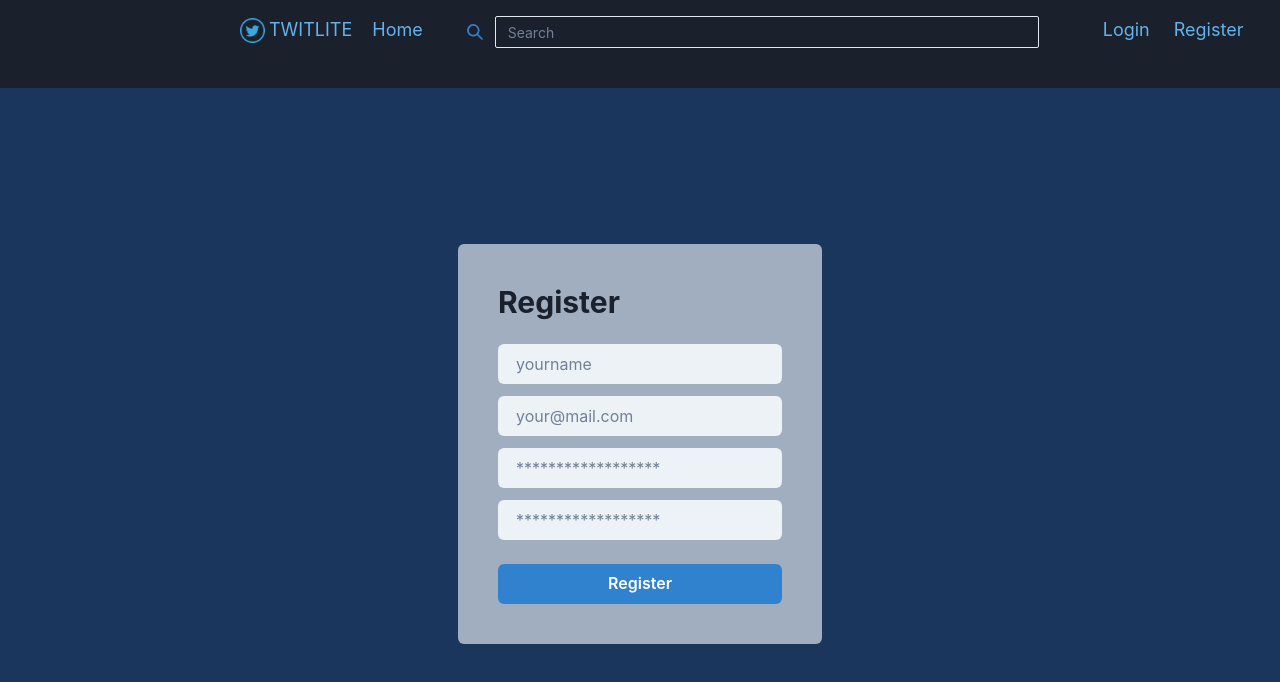
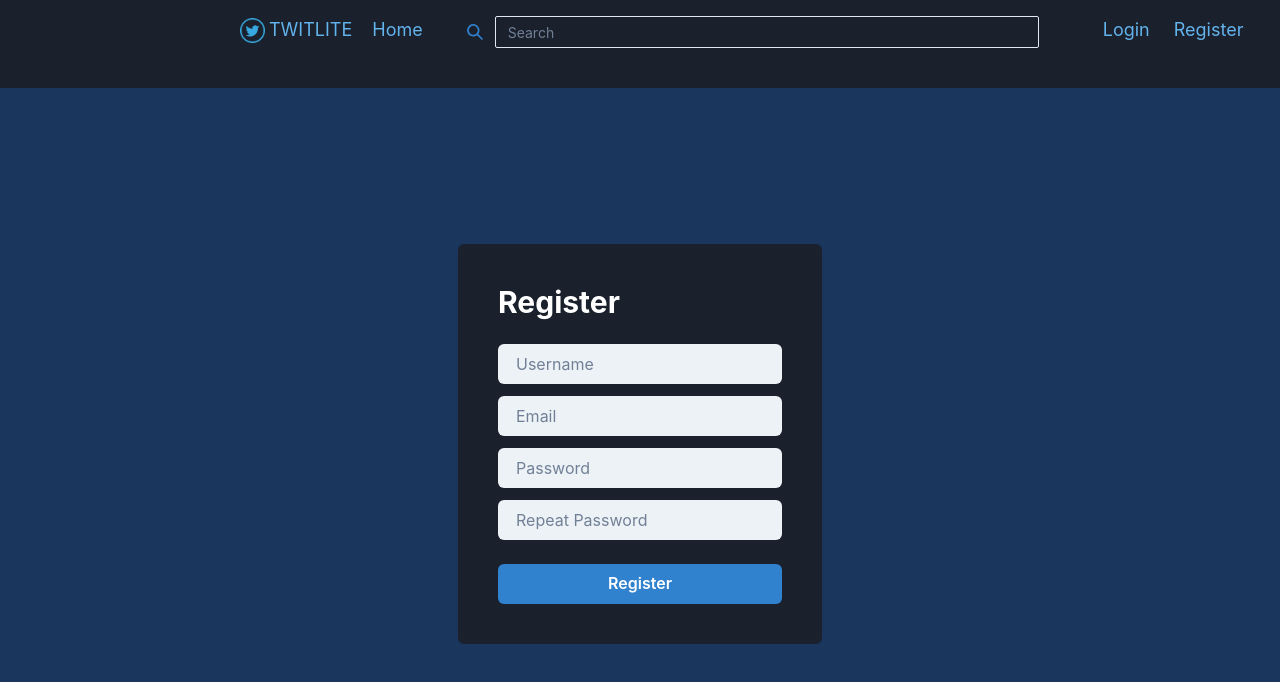
Before and after one commit to farhaanmhmmd/twitlite-next-farhan, a Next.js app: page /register in a window 1280 px wide. Shown: the top 682 px of the page. Built offline with nearby package versions, Linux system fonts and the light colour scheme; no server answers.

Commit message:
Update Layout on Login and Register

```diff
--- a/pages/login.js
+++ b/pages/login.js
@@ -44,11 +44,12 @@ function Login() {
       alignItems="center"
       justifyContent="center"
     >
-      <Flex direction="column" background="gray.400" p={10} rounded={6}>
-        <Heading mb={6} size="lg">
+      <Flex direction="column" background="gray.800" p={10} rounded={6}>
+        <Heading mb={6} size="lg" color="white">
           Login
         </Heading>
         <Input
+          _focusVisible
           type="text"
           value={username || email}
           placeholder="Username or Email"
@@ -60,6 +61,7 @@ function Login() {
         />
         <InputGroup size="md">
           <Input
+            _focusVisible
             pr="4.5rem"
             type={show ? "text" : "password"}
             placeholder="Password"
--- a/pages/profile/index.js
+++ b/pages/profile/index.js
@@ -92,7 +92,7 @@ function Profile(props) {
     <>
       <Flex height="89vH" bg="blue.900" direction="column" textColor="white">
         <Box
-          borderRadius={6}
+          borderRadius={12}
           marginX="60vH"
           marginY="9vH"
           border="1px"
@@ -109,7 +109,7 @@ function Profile(props) {
               Edit Profile
             </Button>
             <EditProfile
-              isOpen={onOpen}
+              isOpen={isOpen}
               onClose={onClose}
               userProfile={userProfile}
               onSaveProfileUpdate={onSaveProfileUpdate}
--- a/pages/register.js
+++ b/pages/register.js
@@ -78,38 +78,42 @@ function Register() {
       alignItems="center"
       justifyContent="center"
     >
-      <Flex direction="column" background="gray.400" p={10} rounded={6}>
-        <Heading mb={6} size="lg">
+      <Flex direction="column" background="gray.800" p={10} rounded={6}>
+        <Heading mb={6} size="lg" color="white">
           Register
         </Heading>
         <Input
+          _focusVisible
           type="text"
           value={username}
-          placeholder="yourname"
+          placeholder="Username"
           variant="filled"
           mb={3}
           onChange={(event) => setUsername(event.target.value)}
         />
         <Input
+          _focusVisible
           type="text"
           value={email}
-          placeholder="your@mail.com"
+          placeholder="Email"
           variant="filled"
           mb={3}
           onChange={(event) => setEmail(event.target.value)}
         />
         <Input
+          _focusVisible
           type="password"
           value={password}
-          placeholder="******************"
+          placeholder="Password"
           variant="filled"
           mb={3}
           onChange={(event) => setPassword(event.target.value)}
         />
         <Input
+          _focusVisible
           type="password"
           value={confirmPassword}
-          placeholder="******************"
+          placeholder="Repeat Password"
           variant="filled"
           mb={6}
           onChange={(event) => setConfirmPassword(event.target.value)}
```
